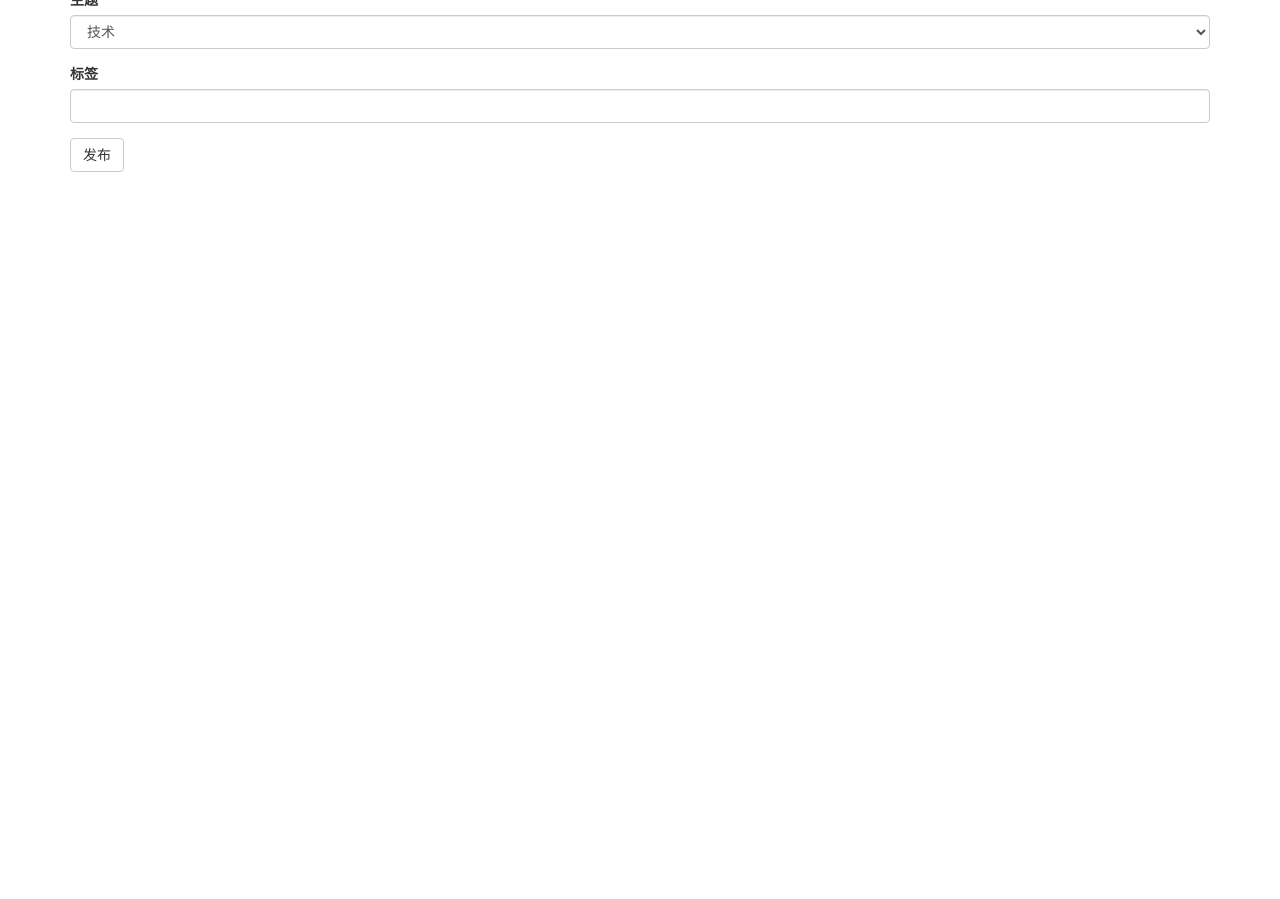
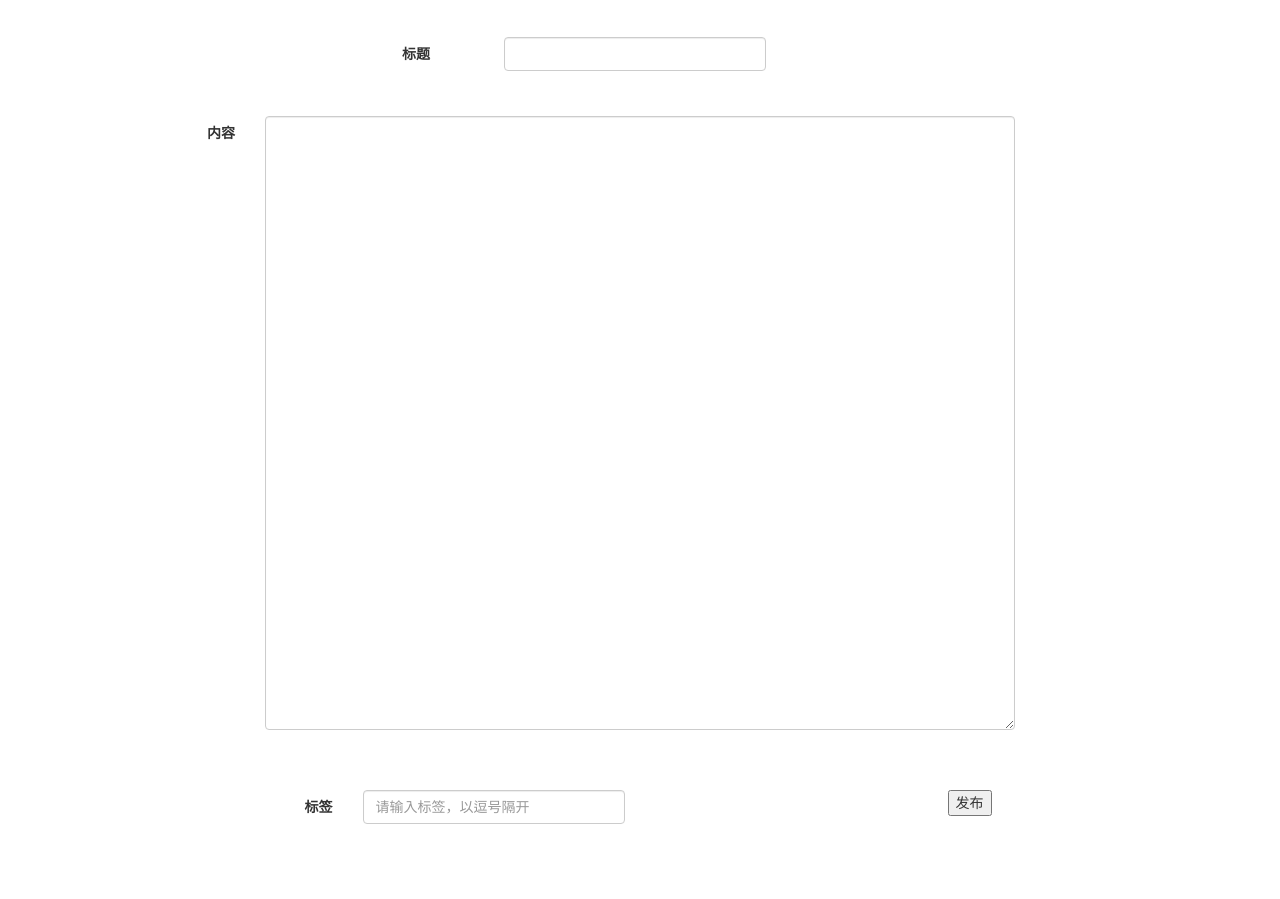
Before and after one commit to windery/windblog, a Flask app: page /edit in a window 1280 px wide. Shown: the part 322-1221 px from the top of the page. Before the commit the page ends 494 px from the top, so only its background shows below. Run offline with Flask 2, Linux system fonts and the light colour scheme; some libraries are stand-ins or nearby versions.

Commit message:
complete ui of edit post page

```diff
--- a/app/templates/base.html
+++ b/app/templates/base.html
@@ -17,9 +17,11 @@
         </div>
             <div class="navbar-collapse collapse">
                 <ul class="nav navbar-nav">
+                    <li><a href="/home">主页</a></li>
                     {% for subject in subjects %}
                             <li><a href={{ subject['route'] }}>{{ subject['name'] }}</a></li>
                     {% endfor %}
+                    <li><a href="/about">关于</a></li>
                 </ul>
             </div>
         </div>
--- a/app/templates/edit.html
+++ b/app/templates/edit.html
@@ -2,5 +2,49 @@
 {% import 'bootstrap/wtf.html' as wtf %}
 
 {% block page_content %}
-    {{ wtf.quick_form(post_form) }}
+    <div class="page-header">
+        <h3>发布文章</h3>
+    </div>
+    <form class="form-horizontal" method="POST">
+        {{ post_form.hidden_tag() }}
+        <div class="form-group"></div>
+        <div class="form-group">
+            <div class="col-md-2">
+                {{ post_form.subject(class="form-control input-group-lg") }}
+            </div>
+        </div>
+        <div class="form-group"></div>
+        <div class="form-group"></div>
+        <div class="form-group"></div>
+        <div class="form-group">
+            {{ post_form.title.label(class="col-md-4 control-label text-center") }}
+            <div class="col-md-3 ">
+                {{ post_form.title(class="form-control col-md-offset-2") }}
+            </div>
+        </div>
+        <div class="form-group"></div>
+        <div class="form-group"></div>
+        <div class="form-group">
+            {{ post_form.content.label(class="col-md-2 control-label") }}
+            <div class="col-md-8 ">
+                {{ post_form.content(class="form-control", rows="30") }}
+            </div>
+        </div>
+        <div class="form-group"></div>
+        <div class="form-group"></div>
+        <div class="form-group"></div>
+        <div class="form-group">
+            {{ post_form.tags.label(class="col-md-2  col-md-offset-1 control-label") }}
+            <div class="col-md-3 ">
+                {{ post_form.tags(class="form-control", placeholder="请输入标签，以逗号隔开") }}
+            </div>
+            <div class="col-md-3 col-md-offset-3">
+                {{ post_form.submit() }}
+            </div>
+        </div>
+        <div class="form-group"></div>
+        <div class="form-group"></div>
+        <div class="form-group"></div>
+        <div class="form-group"></div>
+    </form>
 {% endblock %}
```
